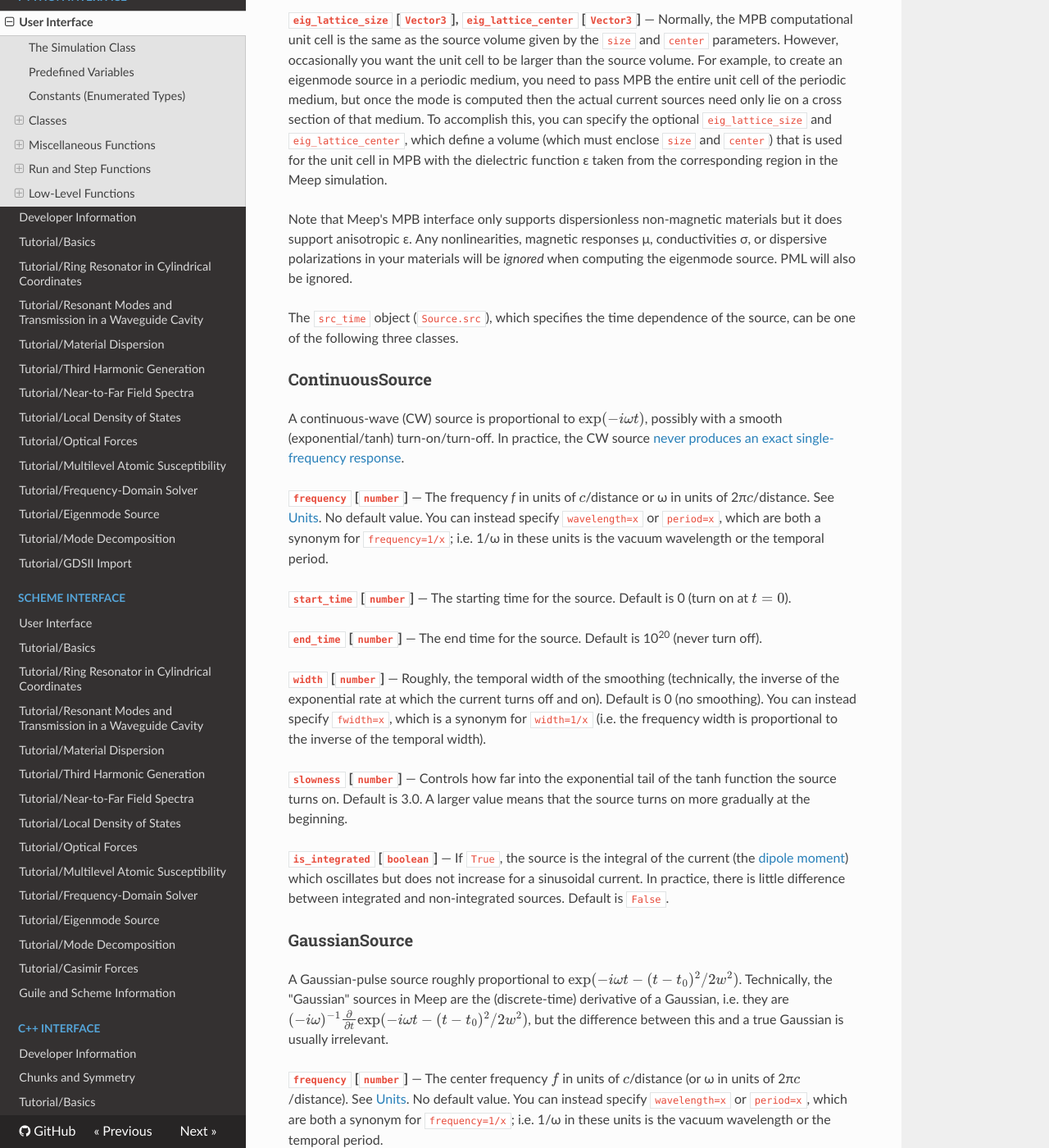
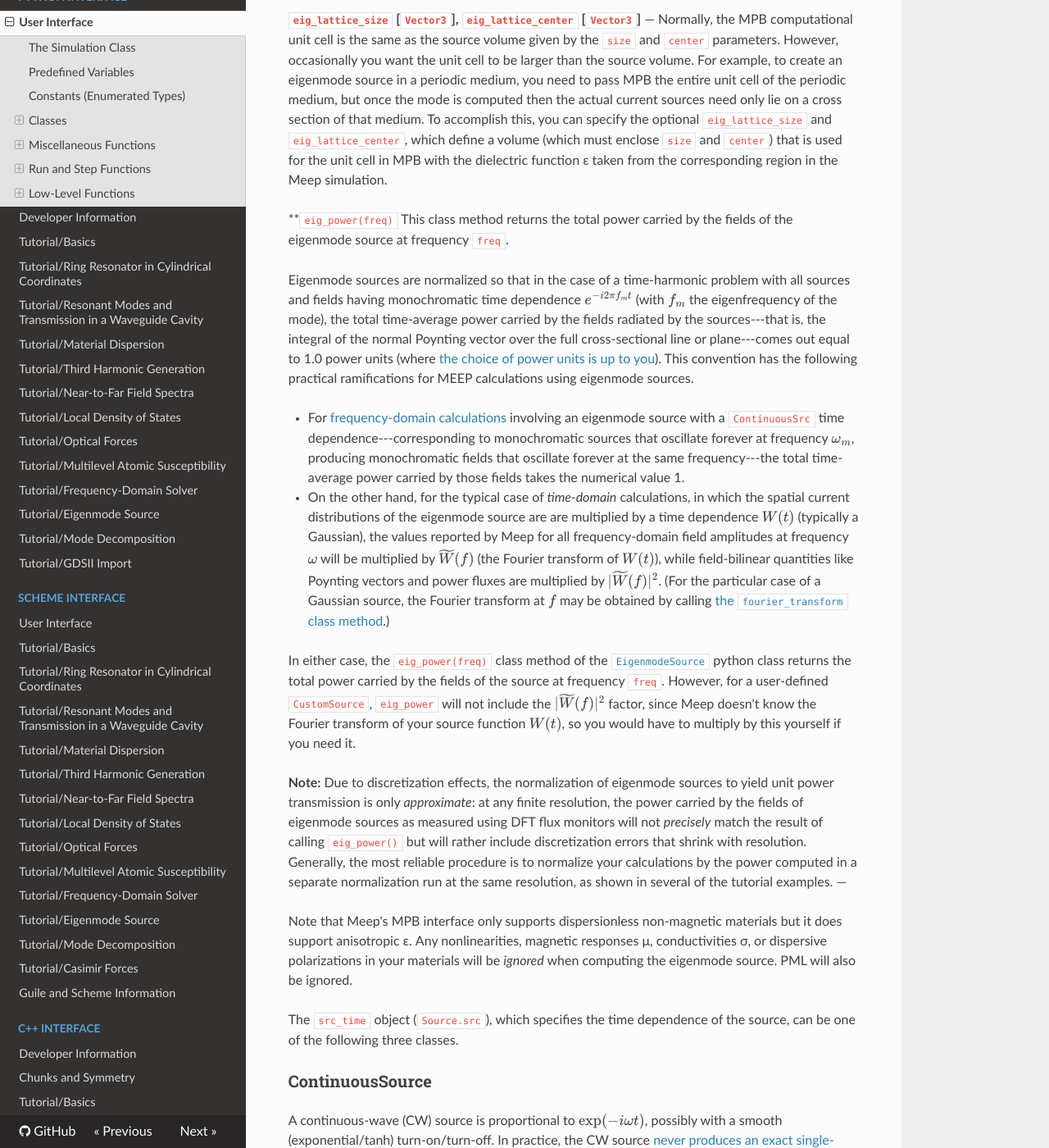
Before and after one commit to NanoComp/meep, an MkDocs documentation site: the page built from doc/docs/Python_User_Interface.md, in a window 1280 px wide and 1400 px high, scrolled down 22558 px. Shown: the whole window at 82% size. Built offline with MkDocs 1.6.1, drawn with Linux system fonts in a browser that asks for light colours; nearby versions of some CDN libraries; formulas are drawn with MathJax 3; old or Windows-style settings are respelled for this version of MkDocs; some of the changed text lies outside the part shown.

Commit message:
Normalize eigenmode source to unit power (#728)
* add --without-scheme option to configure to bypass building the scheme interface

* revised normalization of eigenmode sources to yield unit power flux (in the CW case); added discussion to FAQ section of documentation

* updates

* update FAQ entry regarding normalization of eigenmode sources

* updates

* updates

* added eig_power() method to EigenmodeSource class in python

* updates

* updates

* updates

* updates

* updates

* updates

* augmented mode_coeffs.py unit test to check normalization of eigenmode sources

* updates

* updates

* move docs from FAQ to manual, change fourier_transform to take f and not omega

* delete blank line

* tweak

```diff
--- a/doc/docs/Python_User_Interface.md
+++ b/doc/docs/Python_User_Interface.md
@@ -752,6 +752,7 @@ Like `amp_func_file` above, but instead of interpolating into an HDF5 file, inte
 
 As described in Section 4.2 ("Incident Fields and Equivalent Currents") in [Chapter 4](http://arxiv.org/abs/arXiv:1301.5366) ("Electromagnetic Wave Source Conditions") of the book [Advances in FDTD Computational Electrodynamics: Photonics and Nanotechnology](https://www.amazon.com/Advances-FDTD-Computational-Electrodynamics-Nanotechnology/dp/1608071707), it is also possible to supply a source that is designed to couple exclusively into a single waveguide mode (or other mode of some cross section or periodic region) at a single frequency, and which couples primarily into that mode as long as the bandwidth is not too broad. This is possible if you have [MPB](https://mpb.readthedocs.io) installed: Meep will call MPB to compute the field profile of the desired mode, and uses the field profile to produce an equivalent current source. Note: this feature does *not* work in cylindrical coordinates. To do this, instead of a `source` you should use an `EigenModeSource`:
 
+<a name="EigenmodeSource">
 ### EigenModeSource
 
 This is a subclass of `Source` and has **all of the properties** of `Source` above. However, you normally do not specify a `component`. Instead of `component`, the current source components and amplitude profile are computed by calling MPB to compute the modes, $\mathbf{u}_{n,\mathbf{k}}(\mathbf{r}) e^{i \mathbf{k} \cdot \mathbf{r}}$, of the dielectric profile in the region given by the `size` and `center` of the source, with the modes computed as if the *source region were repeated periodically in all directions*. If an `amplitude` and/or `amp_func` are supplied, they are *multiplied* by this current profile. The desired eigenmode and other features are specified by the following properties:
@@ -784,6 +785,58 @@ Once the MPB modes are computed, equivalent electric and magnetic sources are cr
 —
 Normally, the MPB computational unit cell is the same as the source volume given by the `size` and `center` parameters. However, occasionally you want the unit cell to be larger than the source volume. For example, to create an eigenmode source in a periodic medium, you need to pass MPB the entire unit cell of the periodic medium, but once the mode is computed then the actual current sources need only lie on a cross section of that medium. To accomplish this, you can specify the optional `eig_lattice_size` and `eig_lattice_center`, which define a volume (which must enclose `size` and `center`) that is used for the unit cell in MPB with the dielectric function ε taken from the corresponding region in the Meep simulation.
 
+**`eig_power(freq)`
+This class method returns the total power carried by the fields
+of the eigenmode source at frequency `freq`.
+
+Eigenmode sources are normalized so that in the case
+of a time-harmonic problem with all sources and fields
+having monochromatic time dependence $e^{-i 2\pi f_m t}$
+(with $f_m$ the eigenfrequency of the mode), the
+total time-average power carried by the fields radiated
+by the sources---that is, the integral of the normal Poynting
+vector over the full cross-sectional line or plane---comes
+out equal to 1.0 power units
+(where [the choice of power units is up to you](Introduction.md#units-in-meep)).
+This convention has the following practical ramifications for MEEP
+calculations using eigenmode sources.
+
++ For [frequency-domain calculations](Python_User_Interface.md#frequency-domain-solver)
+  involving an eigenmode source with a `ContinuousSrc` time dependence---corresponding
+  to monochromatic sources that oscillate forever at frequency $\omega_m$, producing
+  monochromatic fields that oscillate forever at the same frequency---the
+  total time-average power carried by those fields takes the numerical
+  value 1.
+
++ On the other hand, for the typical case of *time-domain* calculations,
+  in which the spatial current distributions
+  of the eigenmode source
+  are are multiplied by a time dependence $W(t)$ (typically a Gaussian), the
+  values reported by Meep for all frequency-domain field amplitudes at
+  frequency $\omega$ will be multiplied by $\widetilde W(f)$
+  (the Fourier transform of $W(t)$),
+  while field-bilinear quantities like Poynting vectors and power fluxes
+  are multiplied by $|\widetilde W(f)|^2$.
+  (For the particular case of a Gaussian source, the Fourier transform
+   at $f$ may be obtained by calling
+   [the `fourier_transform` class method](Python_User_Interface.md#GaussianSource).)
+
+In either case, the `eig_power(freq)` class method of the
+[`EigenmodeSource`](Python_User_Interface.md#EigenmodeSource)
+python class returns the total power
+carried by the fields of the source at frequency `freq`.
+However,
+for a user-defined `CustomSource`, `eig_power` will not include the $|\widetilde W(f)|^2$ factor, since Meep doesn't know the Fourier transform of your source function $W(t)$, so you would have to multiply by this yourself if you need it.
+
+**Note:** Due to discretization effects, the normalization of eigenmode
+sources to yield unit power transmission is only *approximate*:
+at any finite resolution, the power carried by the fields of
+eigenmode sources as measured using DFT flux monitors
+will not *precisely* match the result of calling `eig_power()`
+but will rather include discretization errors
+that shrink with resolution.  Generally, the most reliable procedure is to normalize your calculations by the power computed in a separate normalization run at the same resolution, as shown in several of the tutorial examples.
+—
+
 Note that Meep's MPB interface only supports dispersionless non-magnetic materials but it does support anisotropic ε. Any nonlinearities, magnetic responses μ, conductivities σ, or dispersive polarizations in your materials will be *ignored* when computing the eigenmode source. PML will also be ignored.
 
 The `src_time` object (`Source.src`), which specifies the time dependence of the source, can be one of the following three classes.
@@ -839,6 +892,20 @@ How many `width`s the current decays for before we cut it off and set it to zero
 **`is_integrated` [`boolean`]**
 —
 If `True`, the source is the integral of the current (the [dipole moment](https://en.wikipedia.org/wiki/Electric_dipole_moment)) which is guaranteed to be zero after the current turns off. In practice, there is little difference between integrated and non-integrated sources. Default is `False`.
+
+**`fourier_transform(f)`**
+-Returns the Fourier transform of the current evaluated at a
+frequency `f` (`ω=2πf`), given by
+$$
+   \widetilde G(\omega) \equiv \frac{1}{\sqrt{2\pi}}
+   \int e^{i\omega t}G(t)\,dt \equiv
+   \frac{1}{\Delta f}
+   e^{i\omega t_0 -\frac{(\omega-\omega_0)^2}{2\Delta f^2}}
+$$
+where $G(t)$ is the current (not the dipole moment).
+(In this formula, $\Delta f$ is the `fwidth` of the source,
+$\omega_0$ is $2\pi$ times its `frequency,` and $t_0$ is the peak
+time discussed above.)   Note that this does not include any `amplitude` or `amp_func` factor that you specified for the source.
 
 ### CustomSource
 
--- /dev/null
+++ b/doc/docs/meep_documentation.css
@@ -0,0 +1,5 @@
+.SC{
+   font-variant: small-caps;
+   font-size: 110%;
+   font-variant-numeric: oldstyle-nums;
+}
```
Also changed, not shown: doc/docs/FAQ.md (+1 -0 lines), doc/docs/Python_Developer_Information.md (+1 -0 lines), 7 other files.
